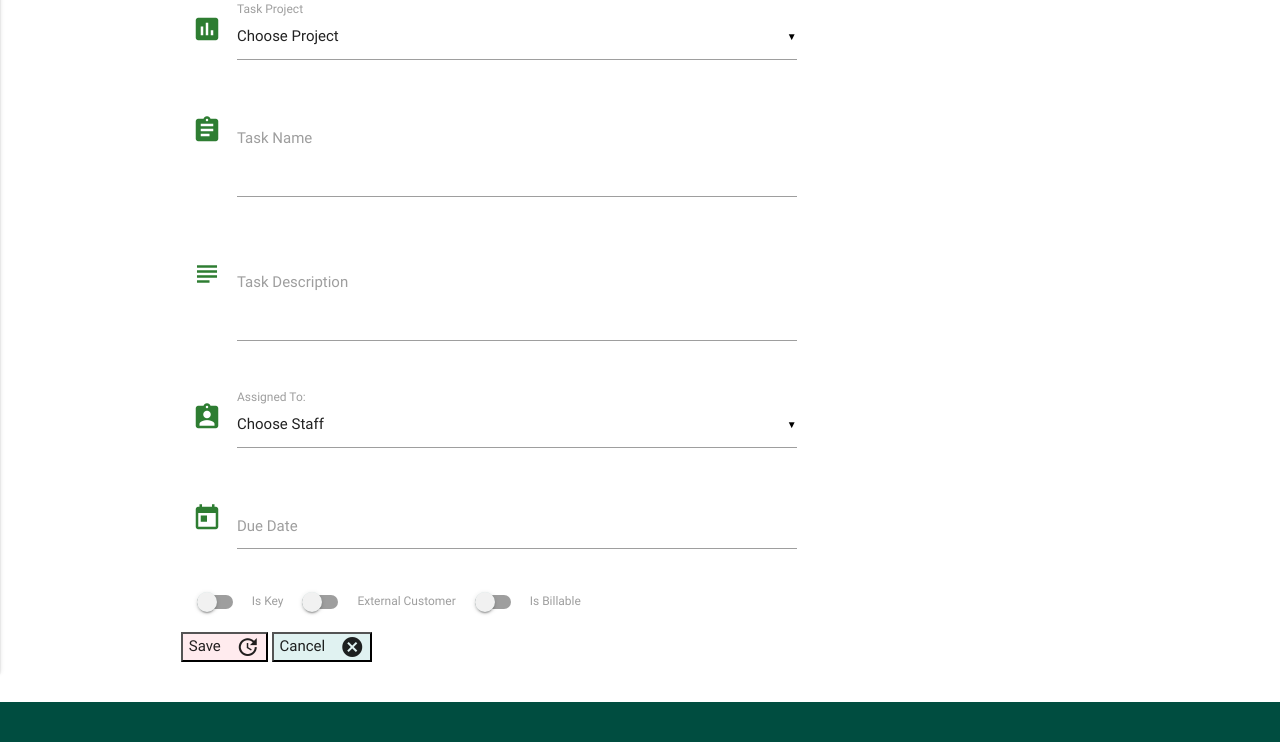
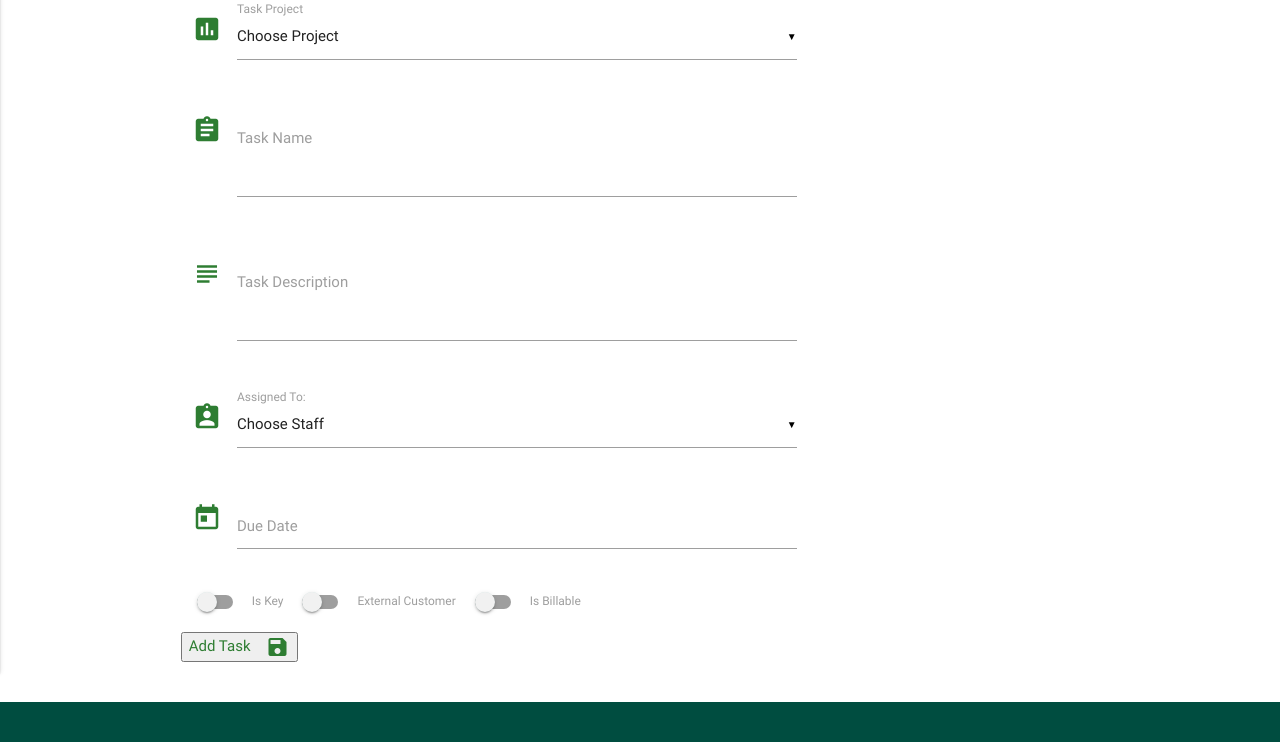
Before and after one commit to Mofarrell1967/task-tracker, a Flask app: page /add_task in a window 1280 px wide. Shown: the part 188-930 px from the top of the page. Run offline with Flask 2, Linux system fonts and the light colour scheme; data that the repository does not hold is empty; some libraries are stand-ins or nearby versions.

Commit message:
Updated button styles and colors

```diff
--- a/templates/addtask.html
+++ b/templates/addtask.html
@@ -70,13 +70,10 @@
         </div>
 
 <div class="row">
-    <button class=".btn_small waves-effect waves-light red lighten-5" type="submit" name="action">Save
-        <i class="material-icons right">update</i>
-    </button>
+    <button class=".btn_small waves-effect waves-light green-text text-darken-3" type="submit" name="action">Add Task
+            <i class="material-icons right">save</i>
+        </button>
 
-    <button class=".btn_small waves-effect waves-light teal lighten-5" type="submit" name="action">Cancel
-        <i class="material-icons right">cancel</i>
-    </button>
 </div>
 </form>
 </div>
--- a/templates/editproject.html
+++ b/templates/editproject.html
@@ -30,11 +30,11 @@
         </div>
 
         <div class="row">
-            <button class=".btn_small waves-effect waves-light red lighten-5" type="submit" name="action">Update
+            <button class=".btn_small waves-effect waves-light red-text text-darken-3" type="submit" name="action">Update
                 <i class="material-icons right">update</i>
             </button>
 
-            <button class=".btn_small waves-effect waves-light teal lighten-5" type="submit" name="action">Cancel
+            <button class=".btn_small waves-effect waves-light green-text text-darken-3" type="submit" name="action">Cancel
                 <i class="material-icons right">cancel</i>
             </button>
         </div>
--- a/templates/editstaff.html
+++ b/templates/editstaff.html
@@ -20,11 +20,11 @@
         </div>
 
         <div class="row">
-            <button class=".btn_small waves-effect waves-light red lighten-5" type="submit" name="action">Update
+            <button class=".btn_small waves-effect waves-light red-text text-darken-3" type="submit" name="action">Update
                 <i class="material-icons right">update</i>
             </button>
 
-            <button class=".btn_small waves-effect waves-light teal lighten-5" type="submit" name="action">Cancel
+            <button class=".btn_small waves-effect waves-light green-text text-darken-3" type="submit" name="action">Cancel
                 <i class="material-icons right">cancel</i>
             </button>
         </div>
--- a/templates/edittask.html
+++ b/templates/edittask.html
@@ -100,11 +100,11 @@
             </div>
         </div>
         <div class="row">
-            <button class=".btn_small waves-effect waves-light red lighten-5" type="submit" name="action">Update
+            <button class=".btn_small waves-effect waves-light red-text text-darken-3" type="submit" name="action">Update
                 <i class="material-icons right">update</i>
             </button>
 
-            <button class=".btn_small waves-effect waves-light teal lighten-5" type="submit" name="action">Cancel
+            <button class=".btn_small waves-effect waves-light green-text text-darken-3" type="submit" name="action">Cancel
                 <i class="material-icons right">cancel</i>
             </button>
 
--- a/templates/projects.html
+++ b/templates/projects.html
@@ -21,9 +21,9 @@
                 </div>
 
                 <a href="{{url_for('delete_project', project_id=project._id)}}"
-                    class="waves-effect waves-light btn btn_small red red lighten-2">Del</a>
+                    class="waves-effect waves-light btn btn_small red-text text-darken-4">Del</a>
                 <a href="{{url_for('edit_project', project_id=project._id)}}"
-                    class="waves-effect waves-light btn btn_small green darken-4">Edit</a>
+                    class="waves-effect waves-light btn btn_small green-text text-darken-4">Edit</a>
             </div>
             <div class="collapsible-body">
                                     <div class="row">
--- a/templates/staff.html
+++ b/templates/staff.html
@@ -18,9 +18,9 @@
                 </div>
 
                 <a href="{{url_for('delete_staff', staff_id=staff._id)}}"
-                    class="waves-effect waves-light btn btn_small red red lighten-2">Del</a>
+                    class="waves-effect waves-light btn btn_small red-text text-darken-4">Del</a>
                 <a href="{{url_for('edit_staff', staff_id=staff._id)}}"
-                    class="waves-effect waves-light btn btn_small green darken-4">Edit</a>
+                    class="waves-effect waves-light btn btn_small green-text text-darken-4">Edit</a>
             </div>
             <div class="collapsible-body">
                 <div class="row">
--- a/templates/tasks.html
+++ b/templates/tasks.html
@@ -26,9 +26,9 @@
                     </div>
                 </div>
                 <a href="{{url_for('delete_task', task_id=task._id)}}"
-                    class="waves-effect waves-light btn btn_small red lighten-2">Del</a>
+                    class="waves-effect waves-light btn btn_small red-text text-darken-4">Del</a>
                 <a href="{{url_for('edit_task', task_id=task._id)}}"
-                    class="waves-effect waves-light btn btn_small green darken-4">Edit</a>
+                    class="waves-effect waves-light btn btn_small green-text text-darken-4">Edit</a>
             </div>
             <div class="collapsible-body">
                 <div class="row">
```
Also changed, not shown: templates/addproject.html (+2 -6 lines), templates/addstaff.html (+2 -6 lines).
